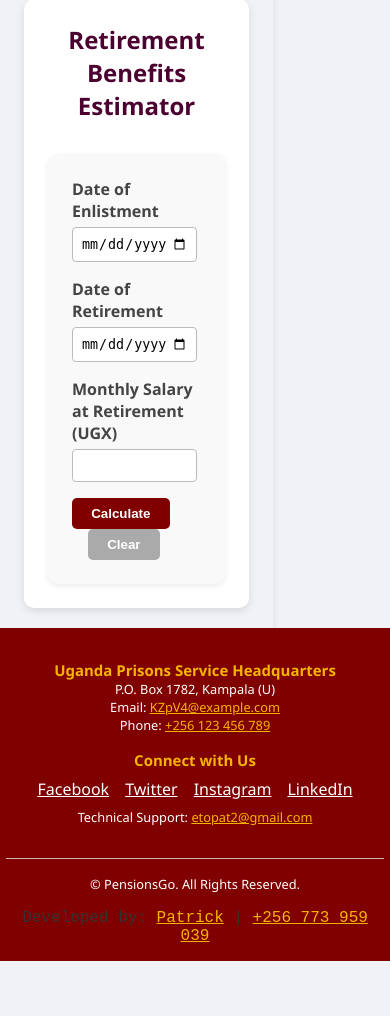
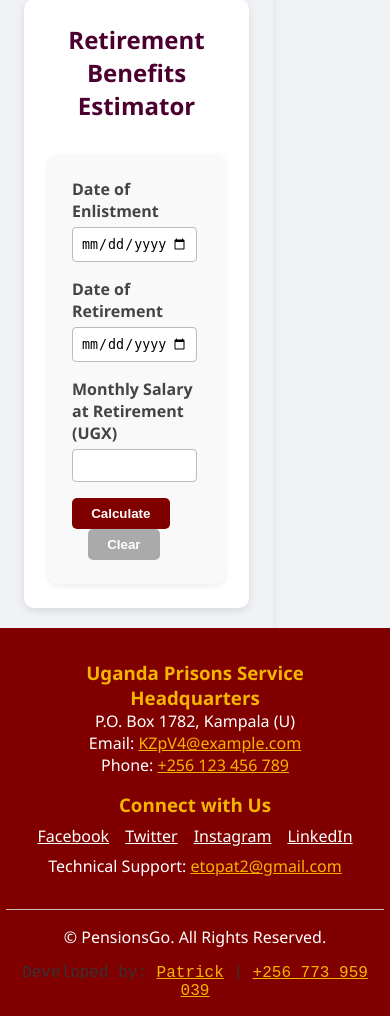
Before and after one commit to etopat/PensionApp, a PHP site: page /frontend/index.html in a window 390 px wide. Shown: the part 383-1399 px from the top of the page. Before the commit the page ends 1344 px from the top, so only its background shows below. Run offline with PHP 8.4, Linux system fonts and the light colour scheme.

Commit message:
Worked on main

```diff
--- a/frontend/css/styles.css
+++ b/frontend/css/styles.css
@@ -160,11 +160,16 @@ a.button:focus {
 
     .footer-holder {
         width: 100%;
-        font-size: 0.8rem;
+        font-size: 1rem;
         position: relative;
         bottom: 0;
         padding: 0.5rem 0.2rem;
         text-align: center;
+    }
+
+    .main-wrapper {
+            padding: 0.3rem 1rem;
+            width: 90%;
     }
 }
 
```
